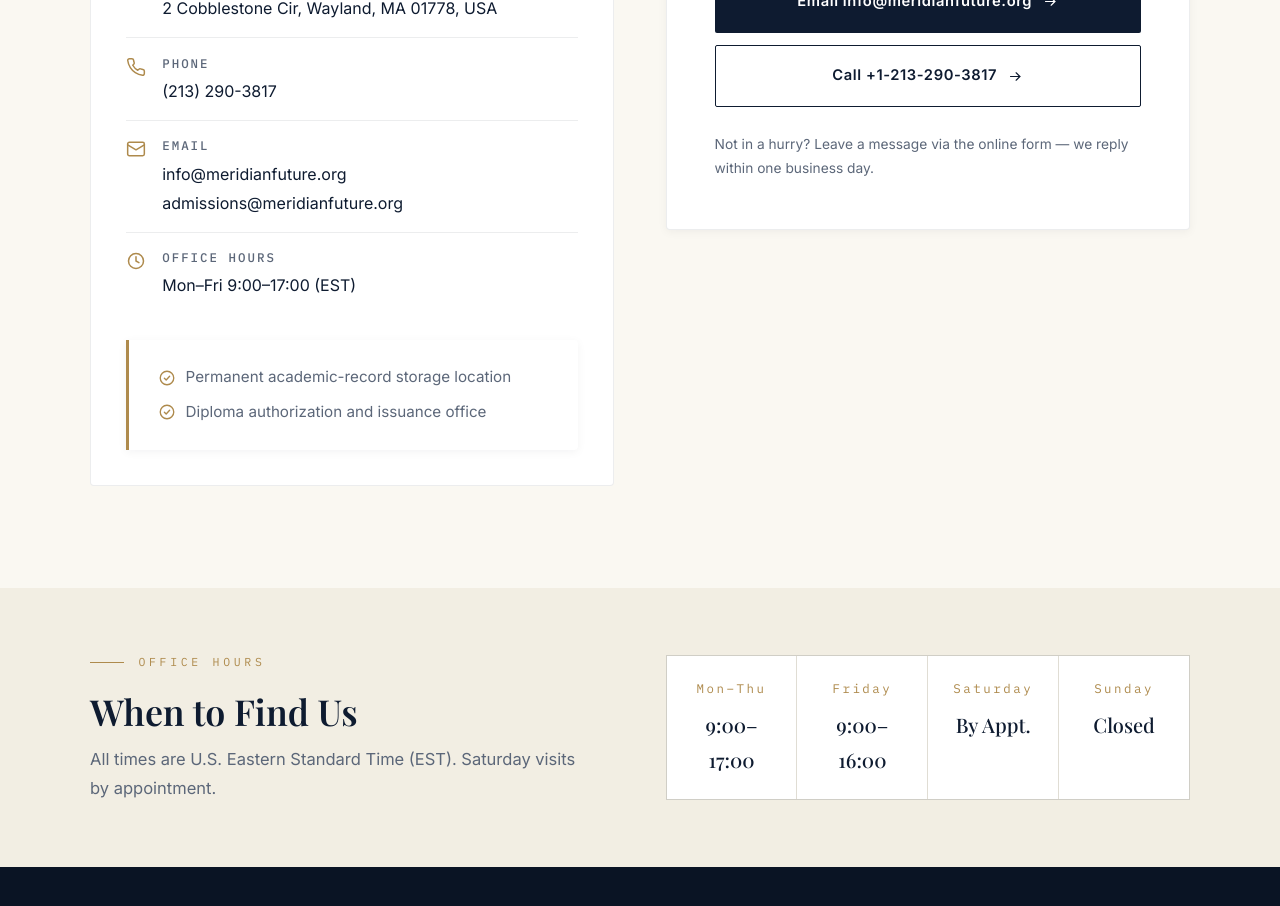
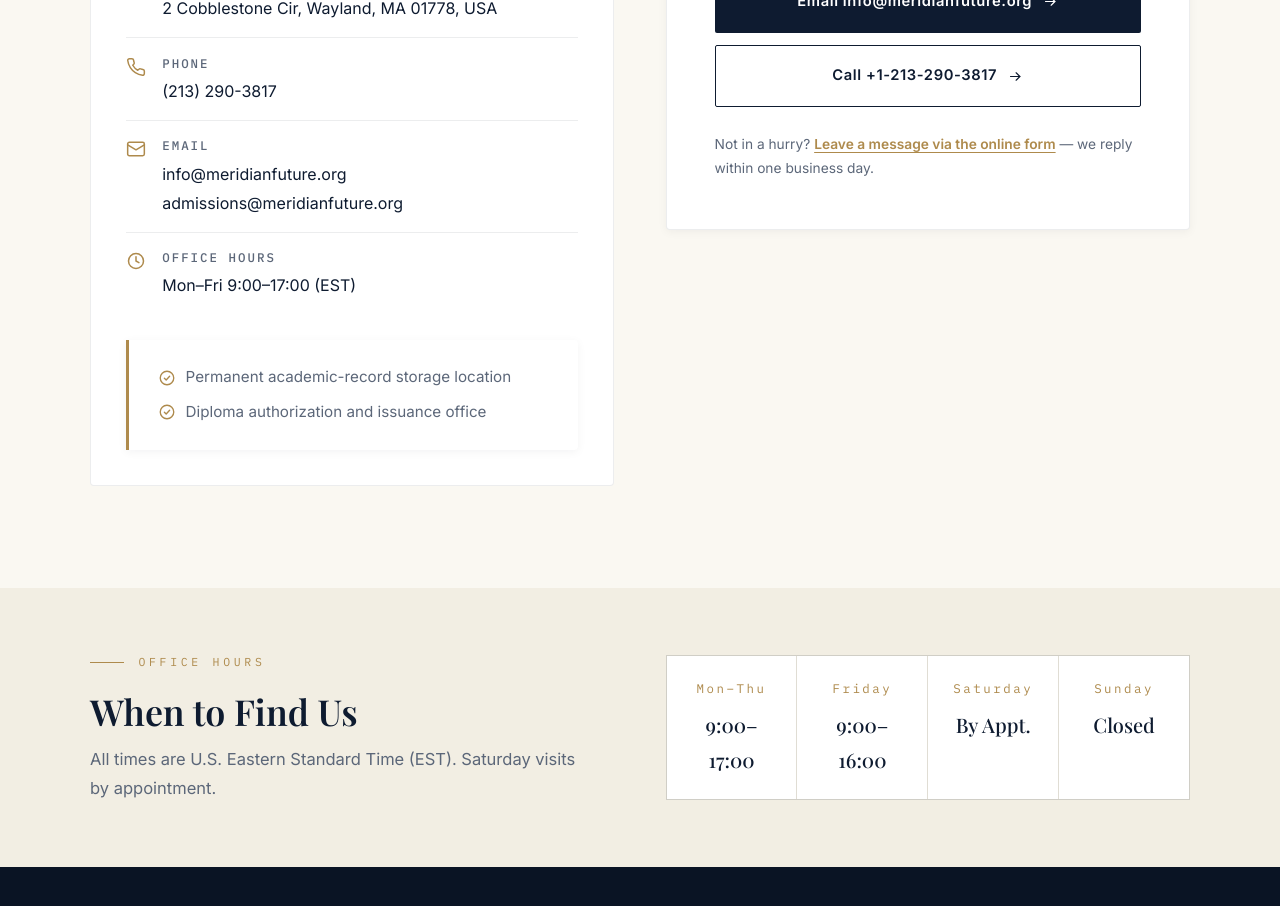
Before and after one commit to Yifei-code/mfa-redesign-kimi, a plain HTML site: page contact.html in a window 1280 px wide. Shown: the part 800-1706 px from the top of the page. Drawn offline with nearby package versions, Linux system fonts and the light colour scheme; a web font is replaced by a local one.

Commit message:
Highlight online-message link in gold on contact page

```diff
--- a/contact.html
+++ b/contact.html
@@ -106,7 +106,7 @@
         <h2 class="h-2" style="margin-bottom:1.2rem">Fastest: Email or Call</h2>
         <a class="btn btn-ink" href="mailto:info@meridianfuture.org" style="padding:1.05rem;justify-content:center">Email info@meridianfuture.org <svg viewBox="0 0 24 24" fill="none" stroke="currentColor" stroke-width="1.8" stroke-linecap="round" stroke-linejoin="round" aria-hidden="true"><path d="M4 12h15"/><path d="m13 6 6 6-6 6"/></svg></a>
         <a class="btn btn-outline" href="tel:+12132903817" style="padding:1.05rem;justify-content:center;margin-top:.8rem">Call +1-213-290-3817 <svg viewBox="0 0 24 24" fill="none" stroke="currentColor" stroke-width="1.8" stroke-linecap="round" stroke-linejoin="round" aria-hidden="true"><path d="M4 12h15"/><path d="m13 6 6 6-6 6"/></svg></a>
-        <p style="color:var(--muted);font-size:.86rem;margin:1.6rem 0 0">Not in a hurry? <a href="https://czekfxml.jsjform.com/f/OuYkGK" target="_blank" rel="noopener">Leave a message via the online form</a> — we reply within one business day.</p>
+        <p style="color:var(--muted);font-size:.86rem;margin:1.6rem 0 0">Not in a hurry? <a href="https://czekfxml.jsjform.com/f/OuYkGK" target="_blank" rel="noopener" style="color:var(--gold);font-weight:600;text-decoration:underline;text-underline-offset:3px">Leave a message via the online form</a> — we reply within one business day.</p>
       </div>
     </div>
   </div>
```
Also changed, not shown: zh/contact.html (+1 -1 lines).
